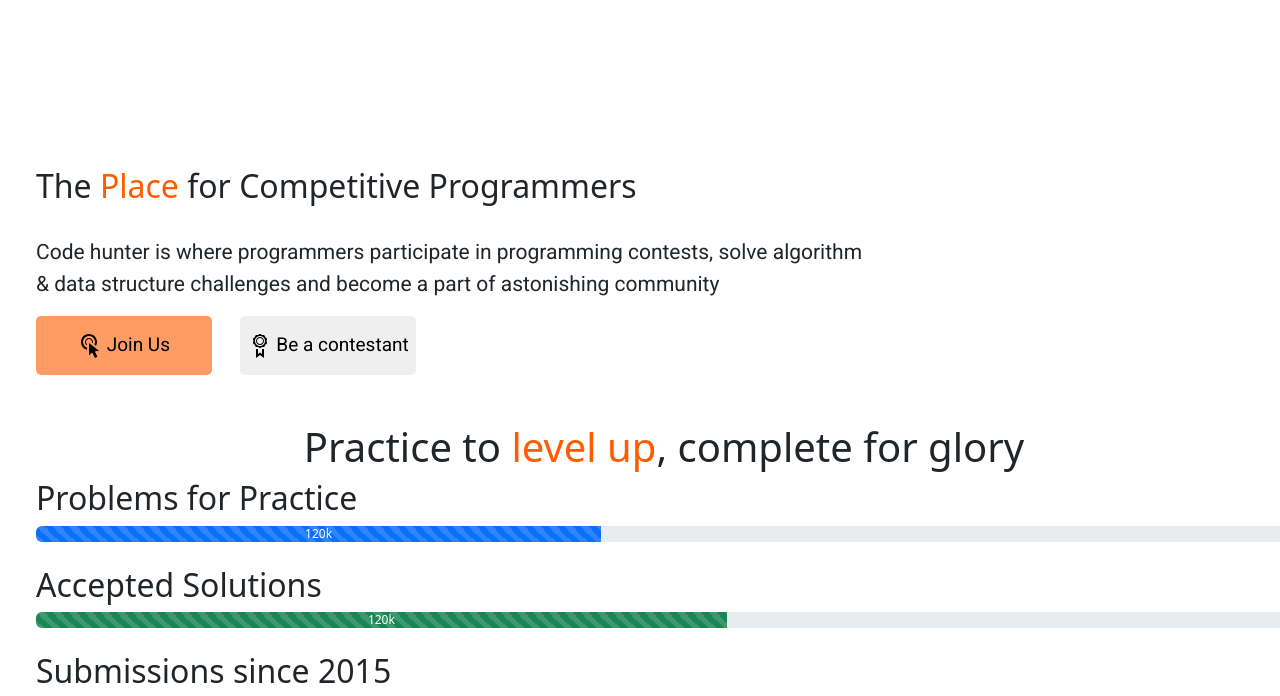
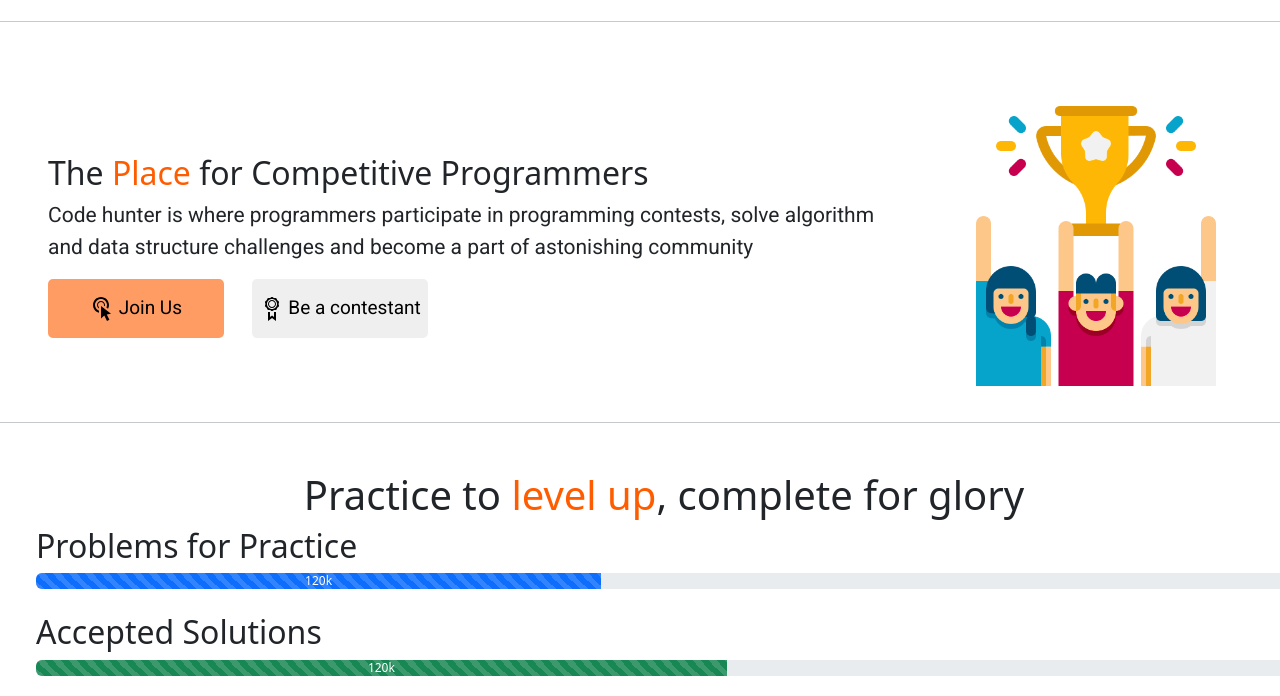
Before and after one commit to FARDIN98/uiu-programming-website, a plain HTML site: page homepage.html in a window 1280 px wide. Shown: the part 61-757 px from the top of the page. Drawn offline with nearby package versions, Linux system fonts and the light colour scheme.

Commit message:
image added in hero section

```diff
--- a/homepage.html
+++ b/homepage.html
@@ -48,19 +48,21 @@
                     </form>
                   </div>
                 </div>
+
               </nav>
+              <hr>
+        </section>
 
-        </section>
 
     <!-- Navbar ends -->
 
     <!-- Hero Section starts here-->
 
-        <section>
+        <!-- <section>
 
-            <div class="container-fluid">
+            <div class="container-fluid"> -->
                 <!-- Hero section left side -->
-                <div class="left-side ms-4">
+                <!-- <div class="left-side ms-4">
                     <h2>The <span style="color: #FF5C00;">Place</span> for Competitive Programmers</h2>
                     <br>
                     <div class="content">
@@ -82,19 +84,45 @@
                 </div>
 
 
-            </div>
+            </div> -->
 
 
           <!-- left side end -->
 
-        </section>
+        <!-- </section> -->
 
       <!-- Hero section ends here -->
+
+      <section class=" p-5 p-lg-0 pt-lg-5 text-center text-center text-sm-start">
+        <div class="">
+            <div class="d-sm-flex align-items-center justify-content-between">
+                <div class="ms-5">
+                    <h2>The <span style="color: #FF5C00;">Place</span> for Competitive Programmers</h2>
+                    <p class="lead content">Code hunter is where programmers participate in programming contests, solve algorithm <br> and data structure challenges and become a part of astonishing community
+                    </p>
+                    <!-- <button class="btn btn-primary btn-lg my-4 text-sm-start">Start The Enrollment</button> -->
+                    <button class="join">
+                      <svg xmlns="http://www.w3.org/2000/svg" width="24" height="24" viewBox="0 0 24 24"><path d="M11 9l10 7.675-4.236.71 2.659 5.422-2.44 1.193-2.675-5.474-3.308 2.863v-12.389zm0-5c-2.209 0-4 1.791-4 4 0 1.477.81 2.752 2 3.445v-1.225c-.609-.55-1-1.337-1-2.22 0-1.654 1.346-3 3-3s3 1.346 3 3c0 .246-.038.481-.094.709l.842.646c.154-.424.252-.877.252-1.355 0-2.209-1.791-4-4-4zm-2 9.65c-2.327-.826-4-3.044-4-5.65 0-3.309 2.691-6 6-6s6 2.691 6 6c0 .939-.223 1.824-.609 2.617l1.617 1.241c.631-1.145.992-2.459.992-3.858 0-4.418-3.581-8-8-8-4.418 0-8 3.582-8 8 0 3.727 2.551 6.849 6 7.738v-2.088z"/></svg>
+                      Join Us
+                  </button>
+
+                  <button class="contestant ms-4">
+                    <svg xmlns="http://www.w3.org/2000/svg" width="24" height="24" viewBox="0 0 24 24"><path d="M18.926 5.722c-.482 1.41-.484 1.139 0 2.555.05.147.074.297.074.445 0 .449-.222.883-.615 1.156-1.256.87-1.09.651-1.562 2.067-.198.591-.77.99-1.415.99h-.003c-1.549-.005-1.28-.088-2.528.789-.262.184-.569.276-.877.276s-.615-.092-.876-.275c-1.249-.878-.98-.794-2.528-.789h-.004c-.645 0-1.216-.399-1.413-.99-.473-1.417-.311-1.198-1.562-2.067-.395-.274-.617-.708-.617-1.157 0-.148.024-.298.074-.444.483-1.411.484-1.139 0-2.555-.05-.147-.074-.297-.074-.445 0-.45.222-.883.616-1.157 1.251-.868 1.089-.648 1.562-2.067.197-.591.769-.99 1.413-.99h.004c1.545.005 1.271.095 2.528-.79.262-.183.569-.274.877-.274s.615.091.876.274c1.248.878.98.795 2.528.79h.003c.646 0 1.217.399 1.415.99.473 1.416.307 1.197 1.562 2.067.394.273.616.707.616 1.156 0 .148-.024.299-.074.445zm-1.926 1.278c0-2.761-2.238-5-5-5s-5 2.239-5 5 2.238 5 5 5 5-2.24 5-5zm-3 8v4.974l-1.945-1.474-2.055 1.525v-5.025h-2v9l4.042-3 3.958 3v-9h-2zm-2-11c1.653 0 2.999 1.346 2.999 3s-1.346 3-2.999 3c-1.654 0-3-1.346-3-3s1.346-3 3-3zm0-1c-2.209 0-4 1.791-4 4s1.791 4 4 4c2.208 0 3.999-1.791 3.999-4s-1.791-4-3.999-4z"/></svg>
+                    Be a contestant
+                </button>
+                </div>
+                <img class="img-fluid w-25 h-50 me-4 d-none d-sm-block" src="images/hero.png" alt="">
+            </div>
+        </div>
+    </section>
+
+    <hr>
+
 
       <!-- progress -->
       <section>
 
-        <div class="container-fluid ms-4 mt-5">
+        <div class="container-fluid ms-4 mt-5 ">
 
           <h1 class="text-center">Practice to <span style="color: #FF5C00;">level up</span>, complete for glory</h1>
 
@@ -138,7 +166,7 @@
 
         </div>
 
-
+        <hr>
       </section>
 
       <section>
@@ -162,7 +190,7 @@
 
 
           </div>
-
+      <hr>
       </section>
 
       <!-- question section -->
@@ -180,7 +208,7 @@
                 Have Questions?
             </button>
           </div>
-
+          <br>
       </section>
 
 
```
